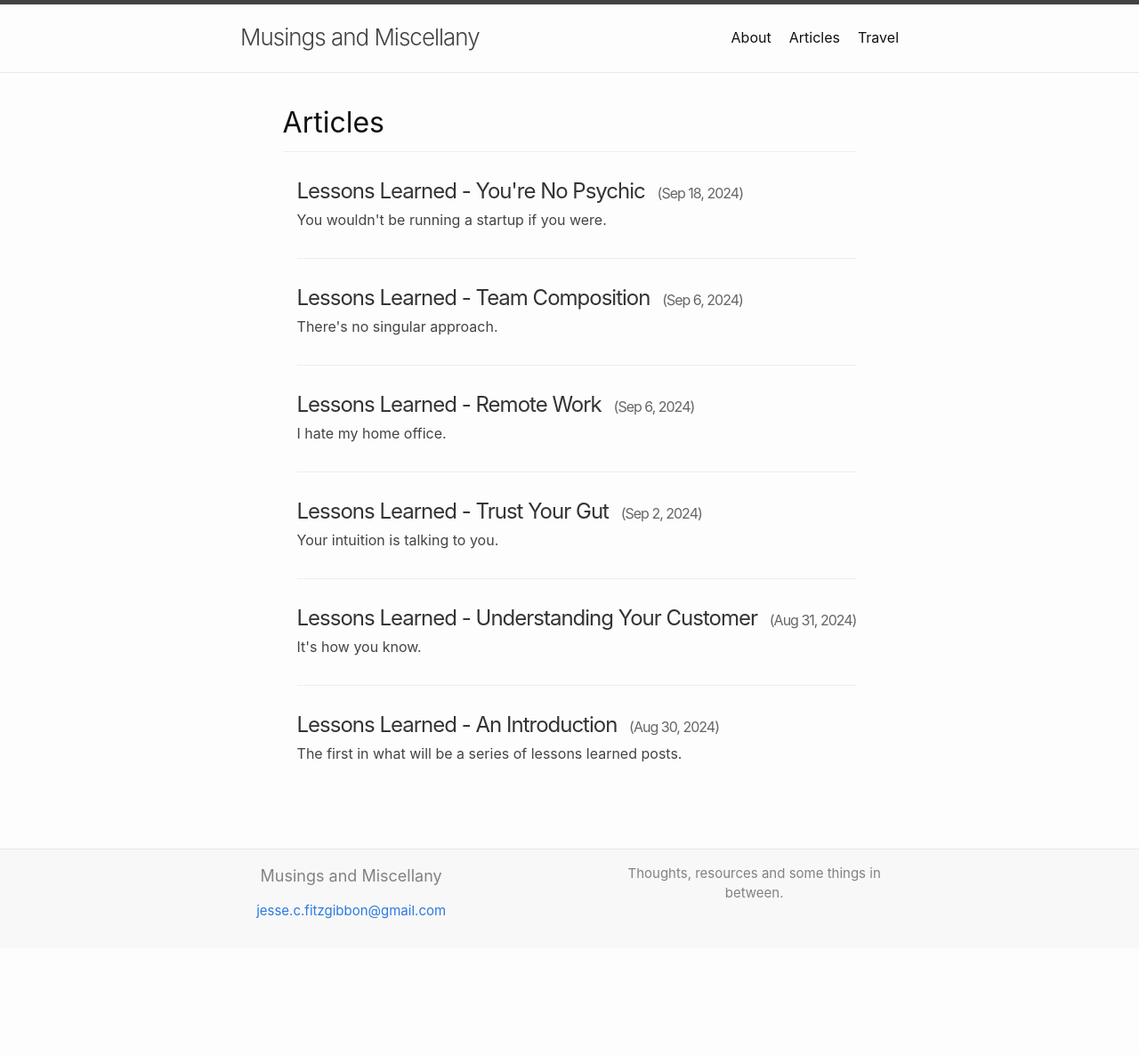
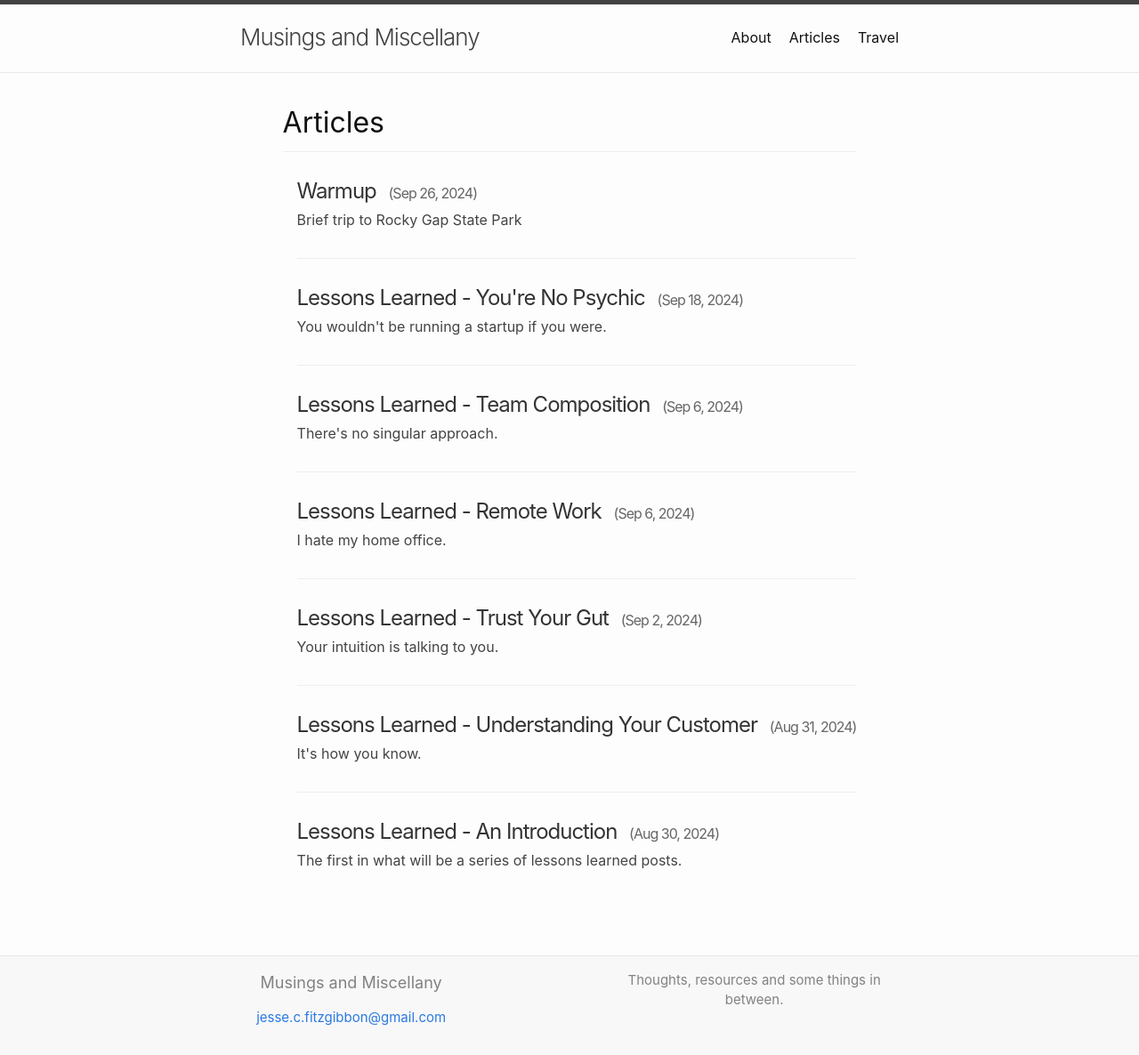
Before and after one commit to jessefitz/sidespins, a Jekyll site: the page built from articles.md, in a window 1280 px wide. Shown: the whole page at 89% size. Built offline with Jekyll 4.4.1, drawn with Linux system fonts in a browser that asks for light colours; before the commit the page ends 1066 px from its top, so only the background shows below that.

```diff
--- /dev/null
+++ b/_posts/2024-09-27-trave1.md
@@ -0,0 +1,11 @@
+---
+layout: post-with-image
+title: "Warmup"
+date: 2024-09-26 12:00:00 -0500
+categories: travel
+image: /assets/img/IMG_20240923_125846.jpg
+excerpt: "Brief trip to Rocky Gap State Park"
+published: true
+---
+
+Here's the family selfie.
```
Also changed, not shown: travel-updates.md (+4 -0 lines), assets/img/IMG_20240923_125846.jpg (added).
